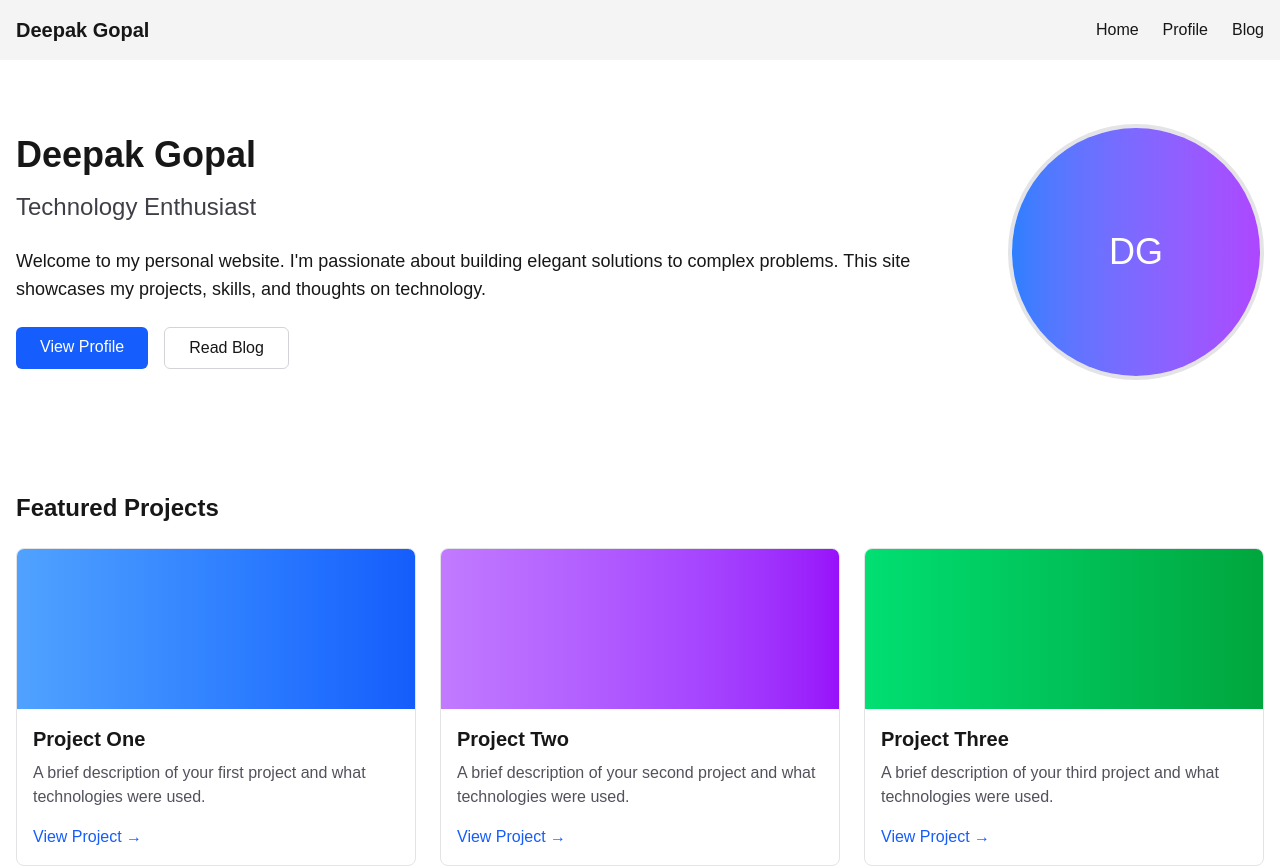
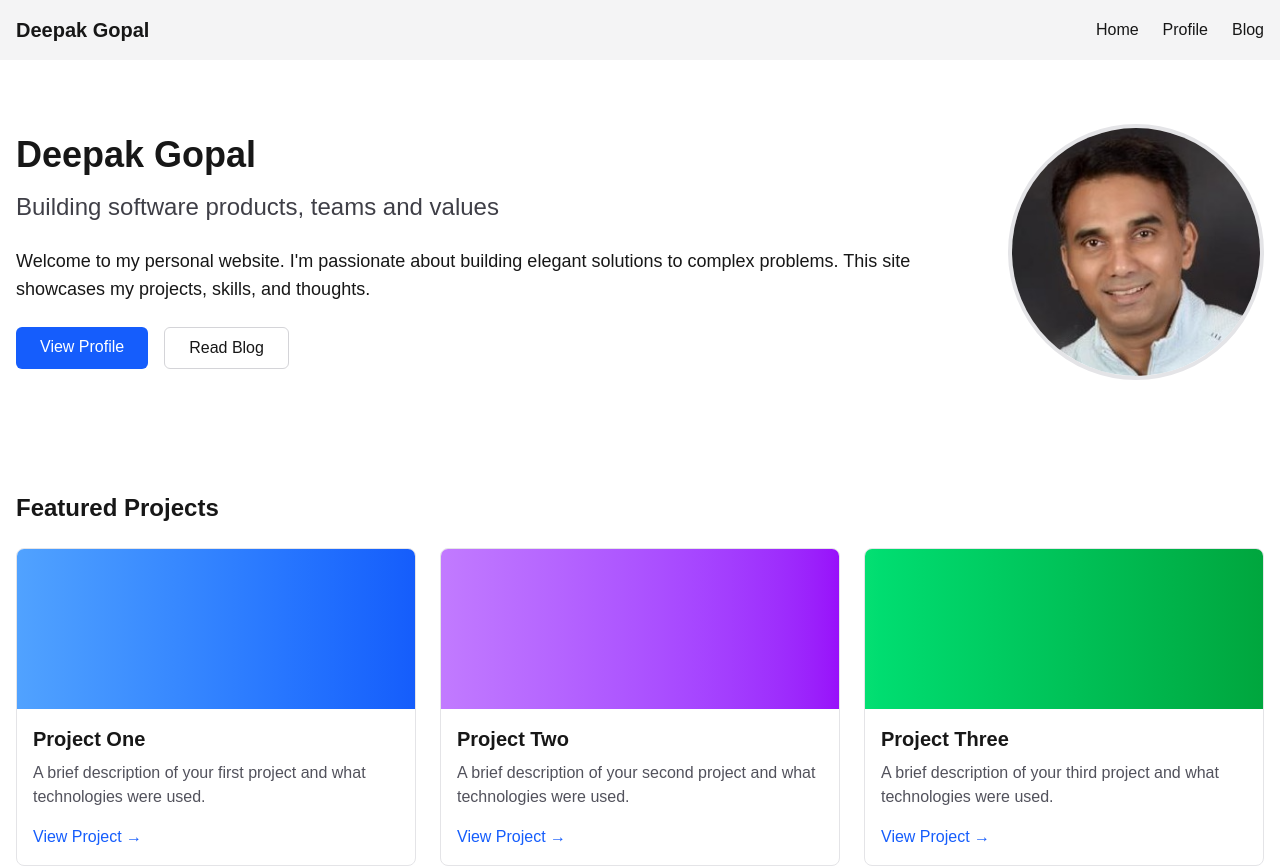
Before and after one commit to deepng/deepakgopal.github.io, a Next.js app: page / in a window 1280 px wide. Shown: the top 868 px of the page. Built offline with nearby package versions, Linux system fonts and the light colour scheme.

Commit message:
Adding image

```diff
--- a/app/layout.tsx
+++ b/app/layout.tsx
@@ -15,8 +15,11 @@ const geistMono = Geist_Mono({
 });
 
 export const metadata: Metadata = {
-  title: "Deepak Gopal - Personal Website",
+  title: "Deepak Gopal - Profile & Portfolio",
   description: "Professional profile and portfolio of Deepak Gopal",
+  icons: {
+    icon: "/LinkedInProfile.png",
+  },
 };
 
 export default function RootLayout({
@@ -26,6 +29,7 @@ export default function RootLayout({
 }>) {
   return (
     <html lang="en">
+      <link rel="icon" href="/images/LinkedInProfile.png" />
       <body
         className={`${geistSans.variable} ${geistMono.variable} antialiased`}
       >
--- a/app/page.tsx
+++ b/app/page.tsx
@@ -1,5 +1,9 @@
+import Navigation from "@/components/Navigation";
+import Footer from "@/components/Footer";
 import Image from "next/image";
+import LinkedInProfile from "@/components/view-source";
 import Link from "next/link";
+import { link } from "fs";
 
 export default function Page() {
   return (
@@ -8,10 +12,10 @@ export default function Page() {
       <section className="flex flex-col-reverse md:flex-row items-center gap-8 py-8">
         <div className="flex-1">
           <h1 className="text-4xl font-bold mb-4">Deepak Gopal</h1>
-          <h2 className="text-2xl text-zinc-700 dark:text-zinc-300 mb-6">Technology Enthusiast</h2>
+          <h2 className="text-2xl text-zinc-700 dark:text-zinc-300 mb-6">Building software products, teams and values</h2>
           <p className="text-lg mb-6">
             Welcome to my personal website. I&apos;m passionate about building elegant solutions to complex problems.
-            This site showcases my projects, skills, and thoughts on technology.
+            This site showcases my projects, skills, and thoughts.
           </p>
           <div className="flex gap-4">
             <Link
@@ -30,9 +34,16 @@ export default function Page() {
         </div>
         <div className="w-48 h-48 md:w-64 md:h-64 relative rounded-full overflow-hidden border-4 border-zinc-200 dark:border-zinc-700">
           {/* Replace with your profile image */}
-          <div className="w-full h-full bg-gradient-to-r from-blue-500 to-purple-500 flex items-center justify-center text-white text-4xl">
+          <Image
+            src={LinkedInProfile()}
+            alt="Deepak Gopal"
+            fill
+            style={{ objectFit: "cover" }}
+            priority
+          />
+          {/* <div className="w-full h-full bg-gradient-to-r from-blue-500 to-purple-500 flex items-center justify-center text-white text-4xl">
             DG
-          </div>
+          </div> */}
         </div>
       </section>
 
--- /dev/null
+++ b/components/view-source.tsx
@@ -0,0 +1,3 @@
+export default function LinkedInProfile() {
+    return "/images/LinkedInProfile.png";
+}
--- a/next.config.ts
+++ b/next.config.ts
@@ -2,7 +2,10 @@ import type { NextConfig } from "next";
 
 const nextConfig: NextConfig = {
   /* config options here */
-  output: 'export'
+  output: 'export',
+  images: {
+    unoptimized: true,
+  }
 };
 
 export default nextConfig;
```
Also changed, not shown: public/images/LinkedInProfile.png (added), 1 other file (tests, documents, lock files or other folders).
